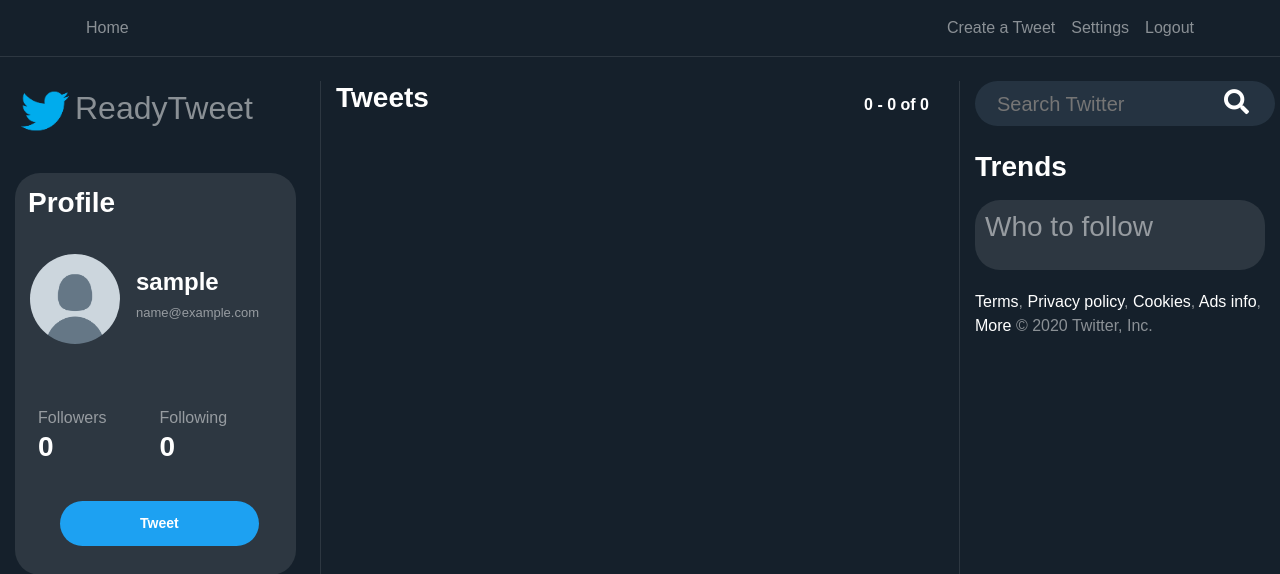
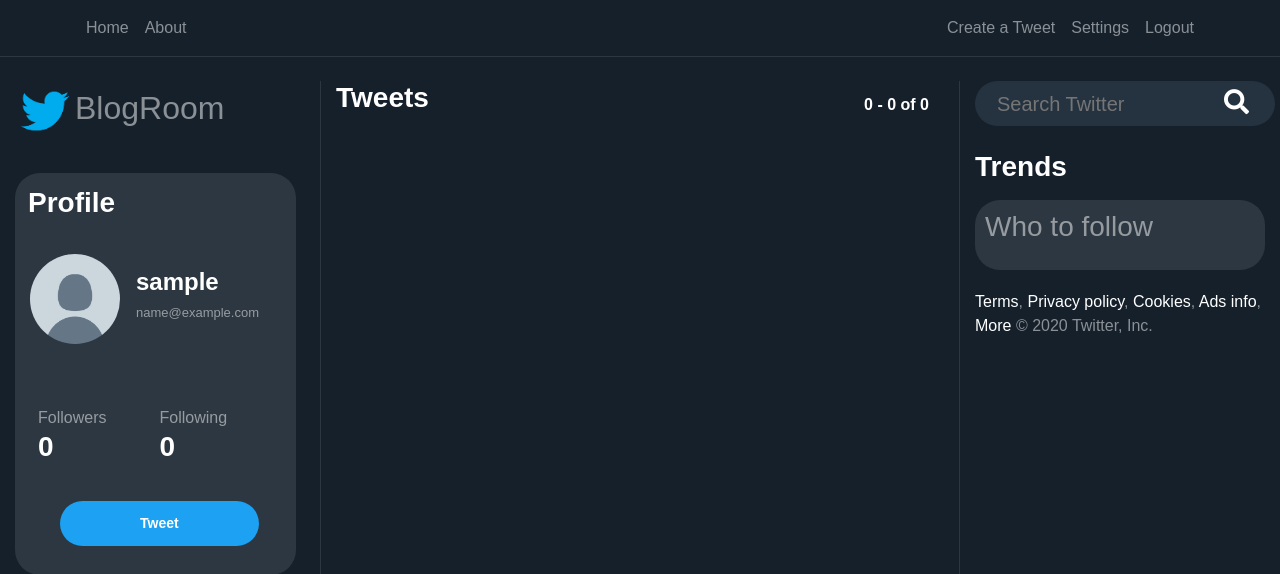
Before and after one commit to redianmarku/Django-Twitter-Clone, a Django app: page / in a window 1280 px wide. Shown: the top 574 px of the page. Run offline with Django 3.2, Linux system fonts and the light colour scheme; the visitor is signed in with stand-in values (Sample User, id 1); data that the repository does not hold is empty; some libraries are stand-ins or nearby versions.

Commit message:
made a few changes
Made a few changes like adding an about tab in the navbar ,
changing the name from Ready Tweet to BlogRoom etc

```diff
--- a/blog/templates/blog/about.html
+++ b/blog/templates/blog/about.html
@@ -1,4 +1,4 @@
 {% extends "blog/base.html" %}
 {% block content %}
-    <h1>About Twitter</h1>
+    <h1>This social network was built by a 17 y/o Prakhar Anand.</h1>
 {% endblock content %}
--- a/blog/templates/blog/base.html
+++ b/blog/templates/blog/base.html
@@ -12,7 +12,7 @@
         <link rel="icon" type="image/png" href="{% static 'blog/logo.png' %}">
         <link rel="stylesheet" href="https://cdnjs.cloudflare.com/ajax/libs/font-awesome/4.7.0/css/font-awesome.min.css">
         <link rel="stylesheet" href="https://pro.fontawesome.com/releases/v5.11.2/css/all.css" integrity="sha384-zrnmn8R8KkWl12rAZFt4yKjxplaDaT7/EUkKm7AovijfrQItFWR7O/JJn4DAa/gx" crossorigin="anonymous">
-        <title>Ready Twitter</title>
+        <title>BlogRoom</title>
     </head>
   <body>
       <header class="site-header">
@@ -23,6 +23,7 @@
           <div class="collapse navbar-collapse" id="navbarToggle">
             <div class="navbar-nav mr-auto pl-2">
               <a class="nav-item nav-link" href="{% url 'blog-home' %}">Home</a>
+              <a class="nav-item nav-link" href="{% url 'blog-about' %}">About</a>
             </div>
                         <div class="navbar-nav pr-2">
                 {% if user.is_authenticated %}
--- a/blog/templates/blog/home.html
+++ b/blog/templates/blog/home.html
@@ -3,7 +3,7 @@
 {% block content %}
     <div class="row">
         <div class="col-12 col-md-3 pr-4 dont-move">
-            <a href="/"> <h2><img class="img-fluid" width="60" src="{% static 'blog/logo.png' %}">ReadyTweet</h2></a><br>
+            <a href="/"> <h2><img class="img-fluid" width="60" src="{% static 'blog/logo.png' %}">BlogRoom</h2></a><br>
             <div class="profile-section">
             <h3 class="white-important p-2">
                 Profile
--- a/blog/urls.py
+++ b/blog/urls.py
@@ -9,9 +9,11 @@
     FollowsListView,
     FollowersListView,
     postpreference)
+from .import views
 
 urlpatterns = [
     path('', PostListView.as_view(), name='blog-home'),
+    path('about/',views.about, name='blog-about'),
     path('post/new/', PostCreateView.as_view(), name='post-create'),
     path('post/<int:pk>/', PostDetailView.as_view(), name='post-detail'),
     path('user/<str:username>', UserPostListView.as_view(), name='user-posts'),
--- a/blog/views.py
+++ b/blog/views.py
@@ -264,3 +264,6 @@
                           'postid': postid}
 
                 return redirect('blog-home')
+
+def about(request):
+    return render(request,'blog/about.html',)
```
Also changed, not shown: blog/templates/blog/practise.html (added).
